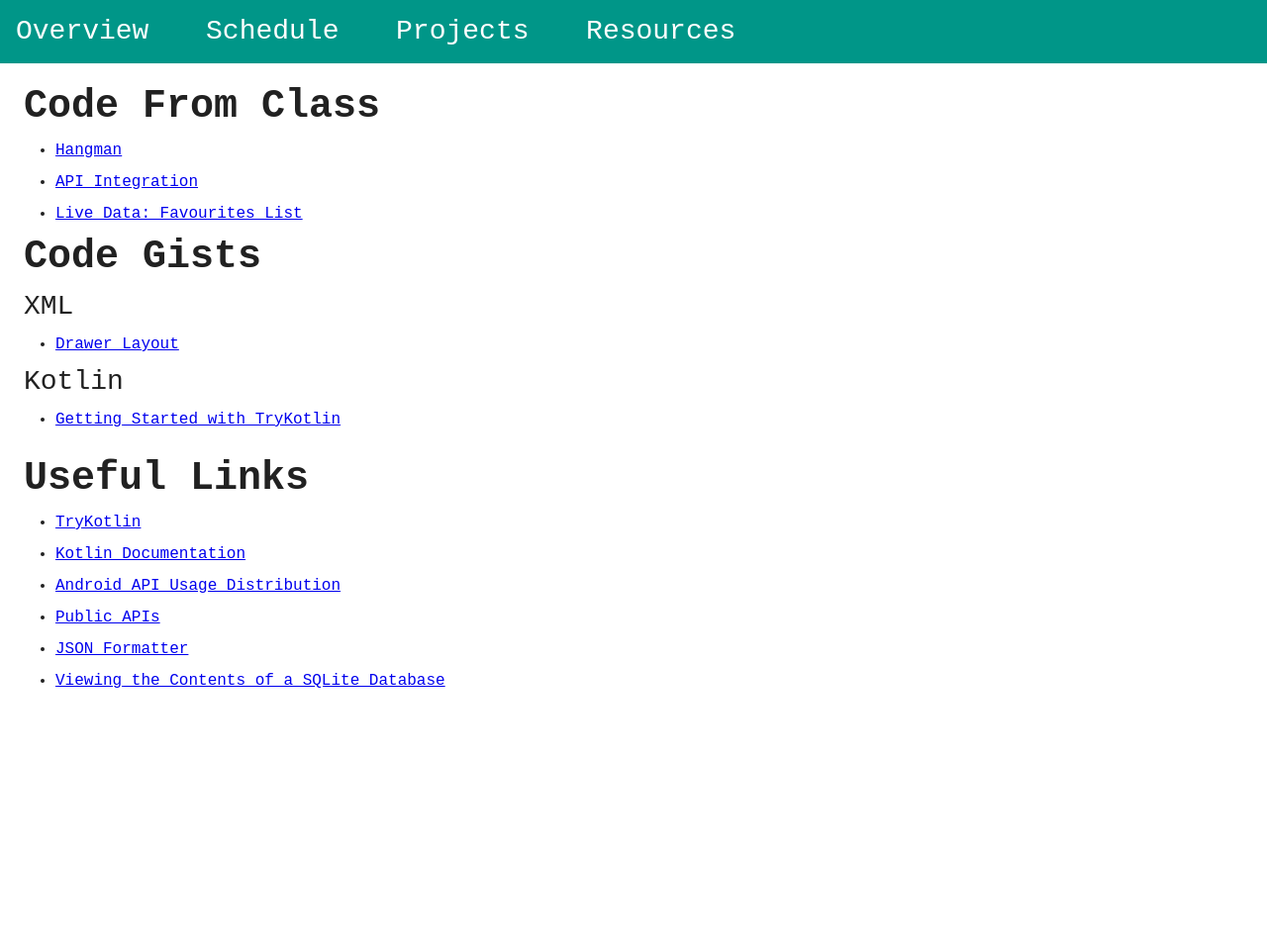
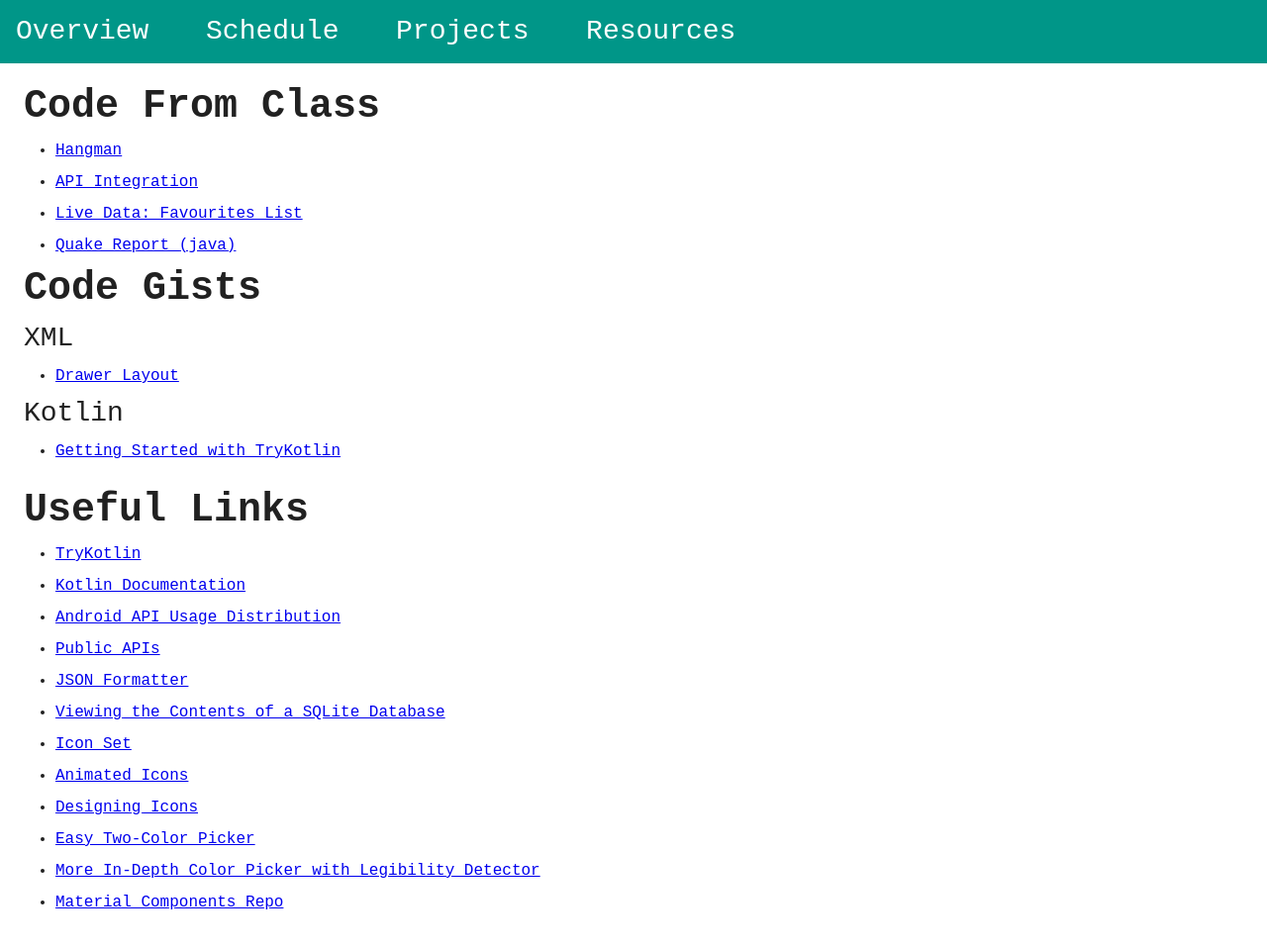
Before and after one commit to therald/AndroidAppDevelopment, a plain HTML site: page resources/index.html in a window 1280 px wide. Shown: the whole page at 99% size. Before the commit the page ends 864 px from the top, so only its background shows below. Drawn offline with Linux system fonts and the light colour scheme.

Commit message:
added more resources

```diff
--- a/resources/index.html
+++ b/resources/index.html
@@ -40,6 +40,7 @@
 						<li><a href="./Hangman2.zip">Hangman</a></li>
 						<li><a href="./APIIntegration.zip">API Integration</a></li>
 						<li><a href="./FavoriteUrlsLiveData.zip">Live Data: Favourites List</a></li>
+						<li><a href="https://github.com/udacity/ud843-QuakeReport/tree/lesson-four">Quake Report (java)</a></li>
 					</ul>
 				</div>
 				<div id="code_gists">
@@ -64,6 +65,12 @@
 						<li><a href="https://github.com/toddmotto/public-apis">Public APIs</a></li>
 						<li><a href="https://jsonformatter.curiousconcept.com/">JSON Formatter</a></li>
 						<li><a href="./ViewingTheContentsOfASQLiteDatabase">Viewing the Contents of a SQLite Database</a></li>
+						<li><a href="https://material.io/tools/icons/?style=baseline">Icon Set</a></li>
+						<li><a href="https://material.io/design/iconography/animated-icons.html#">Animated Icons</a></li>
+						<li><a href="https://material.io/design/iconography/#">Designing Icons</a></li>
+						<li><a href="https://www.materialpalette.com/colors">Easy Two-Color Picker</a></li>
+						<li><a href="https://material.io/tools/color/#!/?view.left=1&view.right=0&primary.color=26A69A&secondary.color=BDBDBD&primary.text.color=FAFAFA&secondary.text.color=000000">More In-Depth Color Picker with Legibility Detector</a></li>
+						<li><a href="https://github.com/material-components/material-components-android/tree/master/catalog/java/io/material/catalog/topappbar/res">Material Components Repo</a></li>
 					</ul>
 				</div>
 			</div>
```
